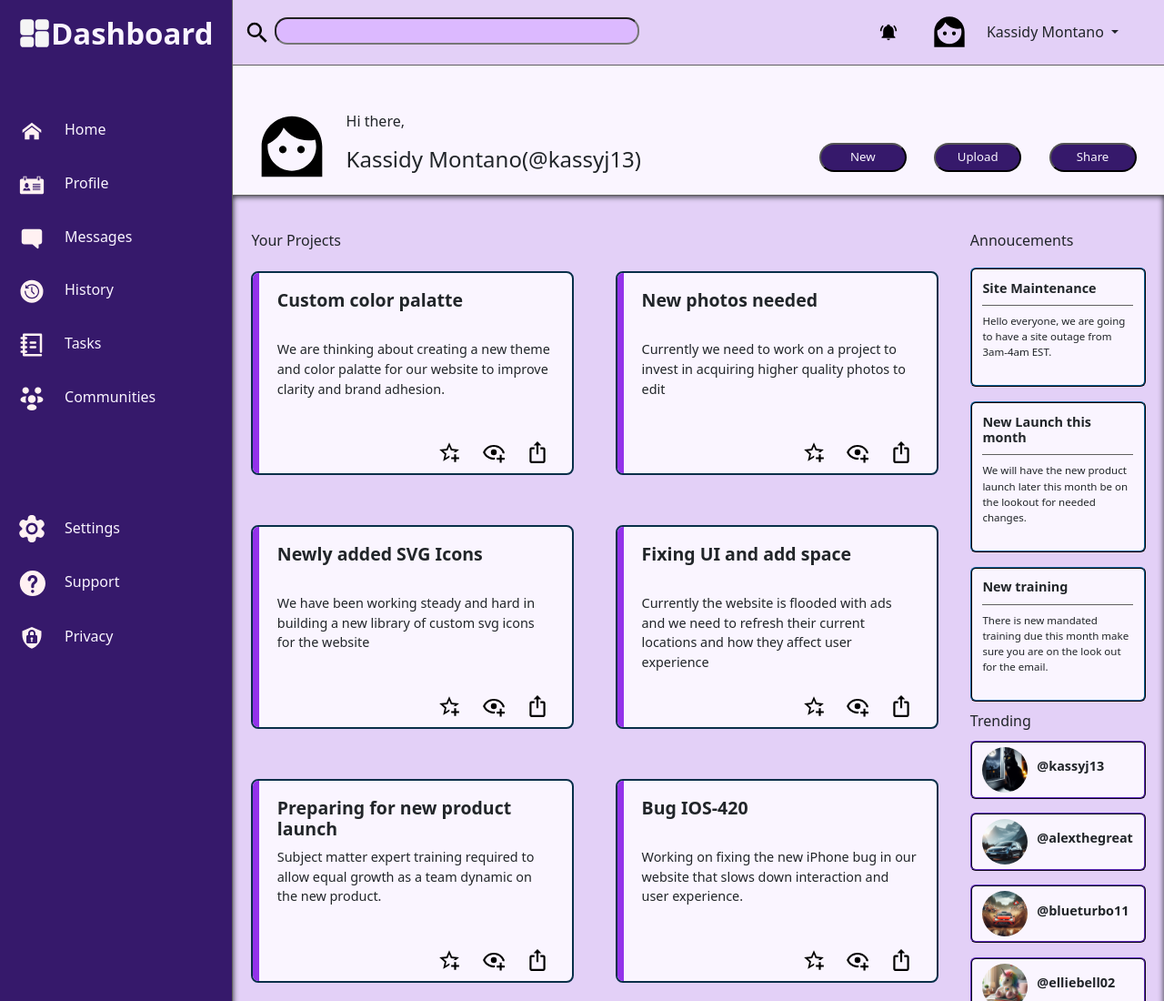
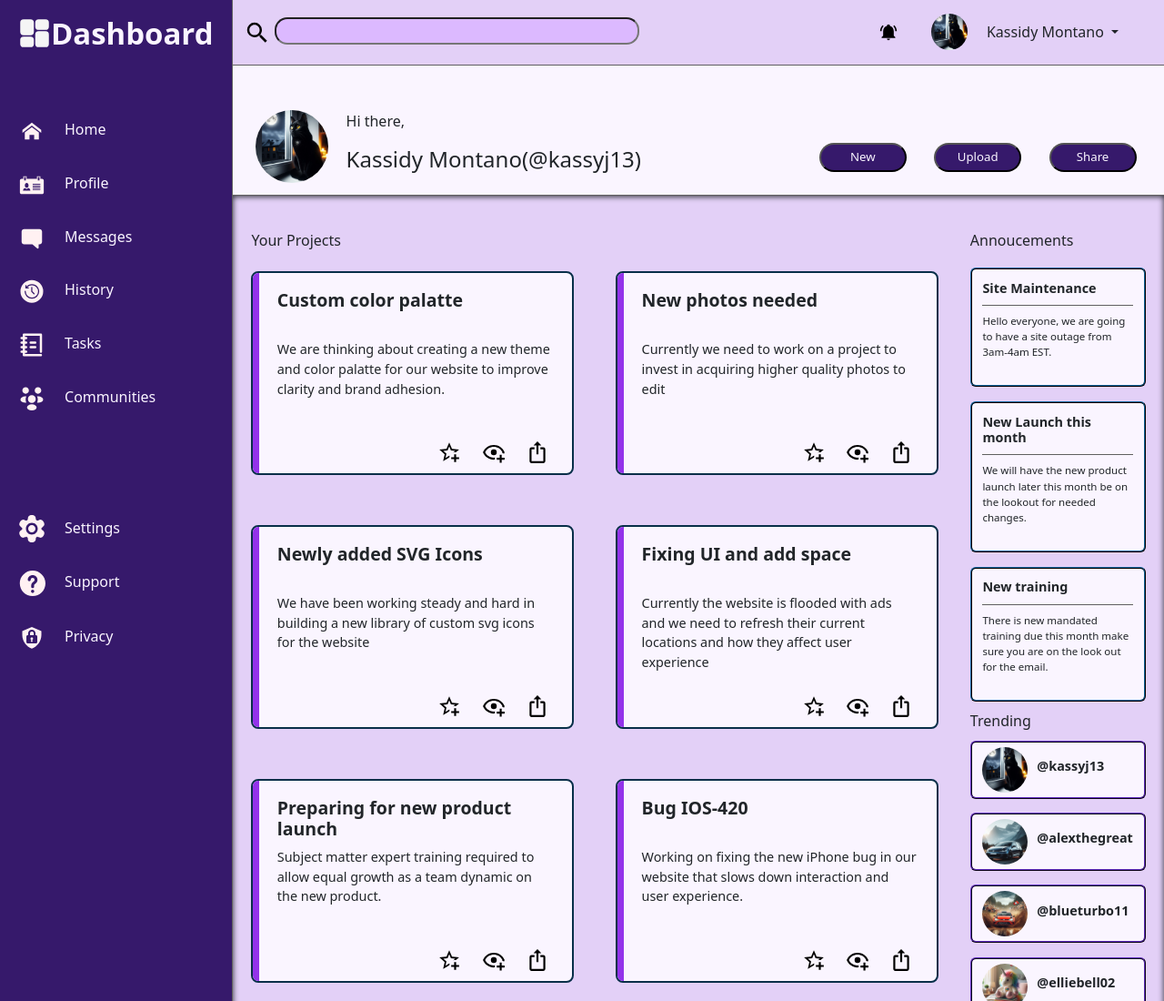
Before and after one commit to AlexJoelMontano/dashboard, a plain HTML site: page index.html in a window 1280 px wide. Shown: the top 1100 px of the page at 91% size. Drawn offline with nearby package versions, Linux system fonts and the light colour scheme.

Commit message:
dashboard profile pictures update created a custom picture of the profile picture js script to add pictures

```diff
--- a/index.html
+++ b/index.html
@@ -45,7 +45,7 @@
                 </div>
                 <a href="#" id="notifications"><img class="img-fluid" src="./img/bell-ring.svg" height="20px" width="20px"></a>
                 <div class="profile">
-                    <img class="img-fluid icon" src="./img/face-woman.svg" height="40px" width="40px">
+                    <img class="img-fluid profilePicture" src="./img/face-woman.svg" height="40px" width="40px">
                     <span>
                         <div class="dropdown">
                             <button class="btn dropdown-toggle" type="button" data-bs-toggle="dropdown" aria-expanded="false" data-bs-auto-close="inside">
@@ -64,7 +64,7 @@
             </div>
             <div class="mid-head">
                 <div class="intro">
-                    <img class="img-fluid icon" src="./img/face-woman.svg" height="80px" width="80px">
+                    <img class="img-fluid profilePicture" src="./img/face-woman.svg" height="80px" width="80px">
                     <div>
                         <p class="small-intro-words">Hi there,</p>
                         <h4><span class="profileName"></span>(<span class="username"></span>)</h4>
--- a/script.js
+++ b/script.js
@@ -91,3 +91,10 @@ for (let profile of profiles){
     trendContainer.appendChild(usrCard);
 
 }
+
+let imgElements = document.querySelectorAll(".profilePicture");
+
+for (let element of imgElements){
+    element.src = "./img/black-cat.jpg"
+    element.style.borderRadius = "100%";
+}
--- a/styles.css
+++ b/styles.css
@@ -129,6 +129,9 @@ body {
   grid-template-columns: 100px 2fr;
   margin-left: 4%;
   margin-bottom: 2%; }
+
+h4 {
+  font-weight: 600; }
 
 .content {
   display: grid;
```
Also changed, not shown: 1 other file.
